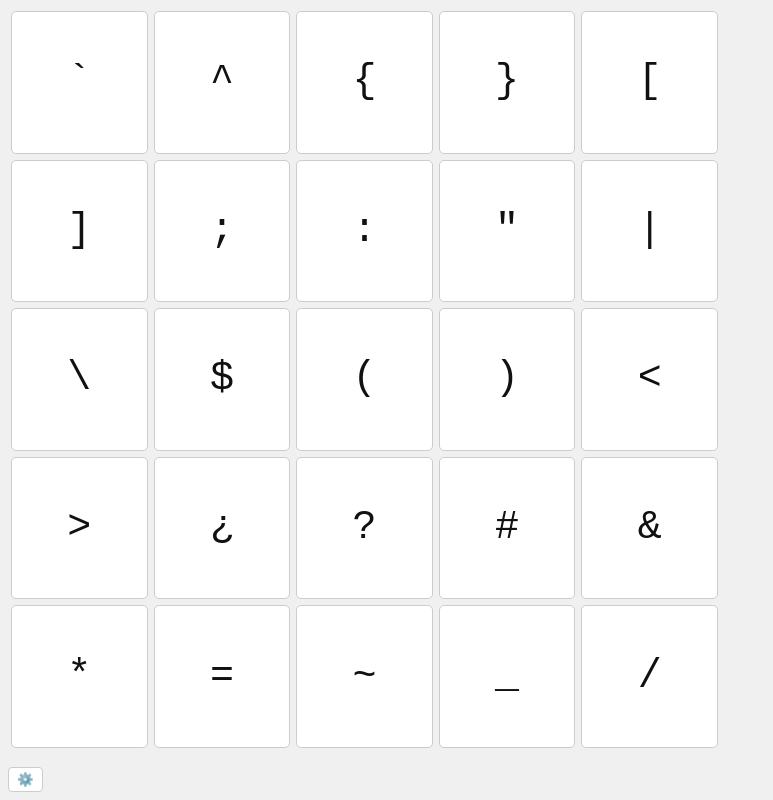
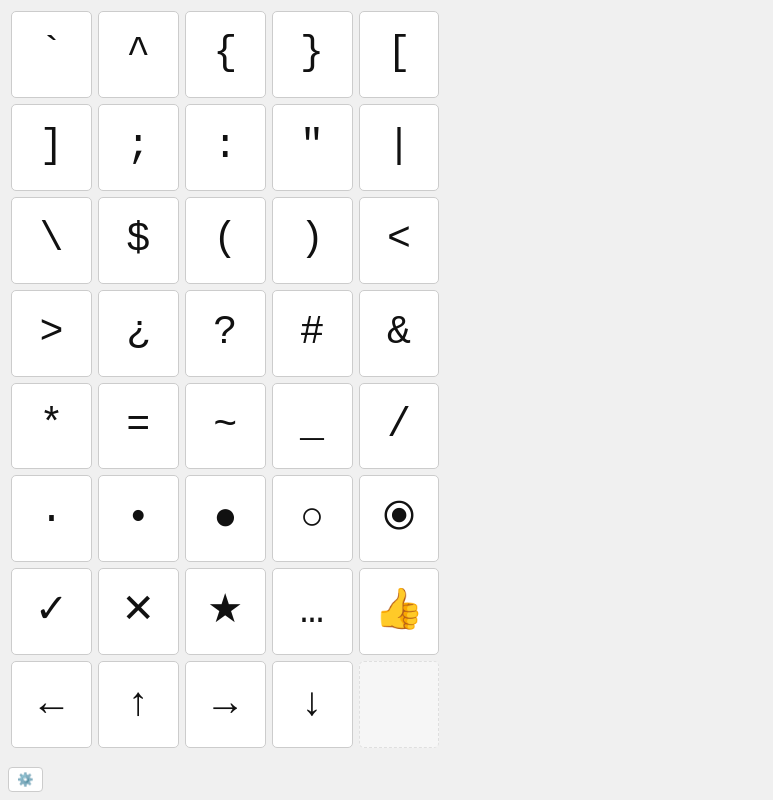
Before and after one commit to zmandel/copychars, a plain HTML site: page index.html in a window 1280 px wide. Shown: the whole page, without its empty margins (0-773 px from the left). Drawn offline with Linux system fonts and the light colour scheme.

Commit message:
add arrows to default set

```diff
--- a/index.html
+++ b/index.html
@@ -293,7 +293,8 @@
     const defaultCharacters = [
       '`', '^', '{', '}', '[', ']', ';', ':', '"', '|',
       '\\', '$', '(', ')', '<', '>', '¿', '?',
-      '#', '&', '*', '=', '~', '_', '/',
+      '#', '&', '*', '=', '~', '_', '/', '·', '•', '●', '○', '⦿',
+      '✓', '✕', '★', '…', '👍', '←', '↑', '→', '↓',
     ];
     const defaultColumns = 5;
     const defaultRows = Math.ceil(defaultCharacters.length / defaultColumns);
```
